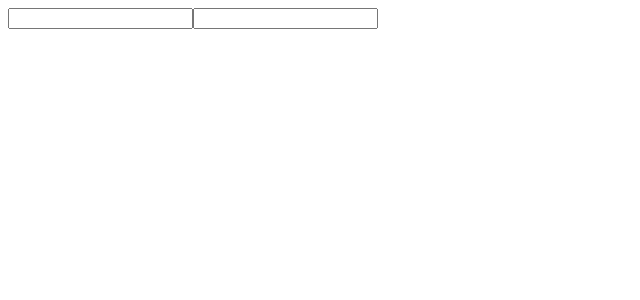
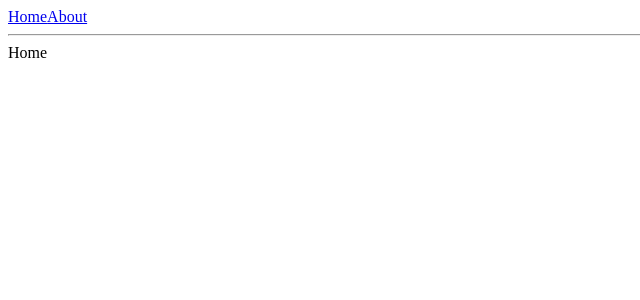
Before and after one commit to JunDemi/eevees, a Vue app: page / in a window 1280 px wide. Shown: the top 300 px of the page, without its empty margins (0-640 px from the left). Built offline with nearby package versions, Linux system fonts and the light colour scheme.

Commit message:
faet: vue-router설치, 라우터 동작

```diff
--- a/package.json
+++ b/package.json
@@ -9,7 +9,8 @@
     "preview": "vite preview"
   },
   "dependencies": {
-    "vue": "^3.4.35"
+    "vue": "^3.4.35",
+    "vue-router": "^4.4.3"
   },
   "devDependencies": {
     "@vitejs/plugin-vue": "^5.1.2",
--- a/src/App.vue
+++ b/src/App.vue
@@ -1,19 +1,14 @@
 <template>
-  <div>
-    <input type="text" v-model="inputValue1"/>
-    <input type="text" :value="inputValue2" @input="inputValue2 = $event.target.value"/>
-    <div>{{ inputValue1 }}</div>
-    <div>{{ inputValue2 }}</div>
-  </div>
+  <nav>
+    <router-link to="/">Home</router-link>
+    <router-link to="/about">About</router-link>
+  </nav>
+  <hr />
+  <router-view />
 </template>
 <script>
 export default {
-  data() {
-    return {
-      inputValue1: "",
-      inputValue2: ""
-    }
-  }
+
 }
 </script>
 <style lang="">
--- /dev/null
+++ b/src/pages/About.vue
@@ -0,0 +1,13 @@
+<template>
+    <div>
+        About
+    </div>
+</template>
+<script>
+export default {
+    name: 'About'
+}
+</script>
+<style lang="">
+
+</style>
--- /dev/null
+++ b/src/pages/Home.vue
@@ -0,0 +1,13 @@
+<template>
+    <div>
+        Home
+    </div>
+</template>
+<script>
+export default {
+    name: 'Home'
+}
+</script>
+<style lang="">
+
+</style>
--- /dev/null
+++ b/src/router/route.js
@@ -0,0 +1,23 @@
+import { createRouter, createWebHistory } from 'vue-router';
+import Home from '../pages/Home.vue';
+import About from '../pages/About.vue';
+
+const routes = [
+  {
+    path: '/',
+    name: 'Home',
+    component: Home
+  },
+  {
+    path: '/about',
+    name: 'About',
+    component: About
+  }
+];
+
+const router = createRouter({
+  history: createWebHistory('/'),
+  routes
+});
+
+export default router;
```
Also changed, not shown: src/components/child.vue (deleted, +0 -32 lines), src/main.js (+6 -1 lines), 1 other file (tests, documents, lock files or other folders).
